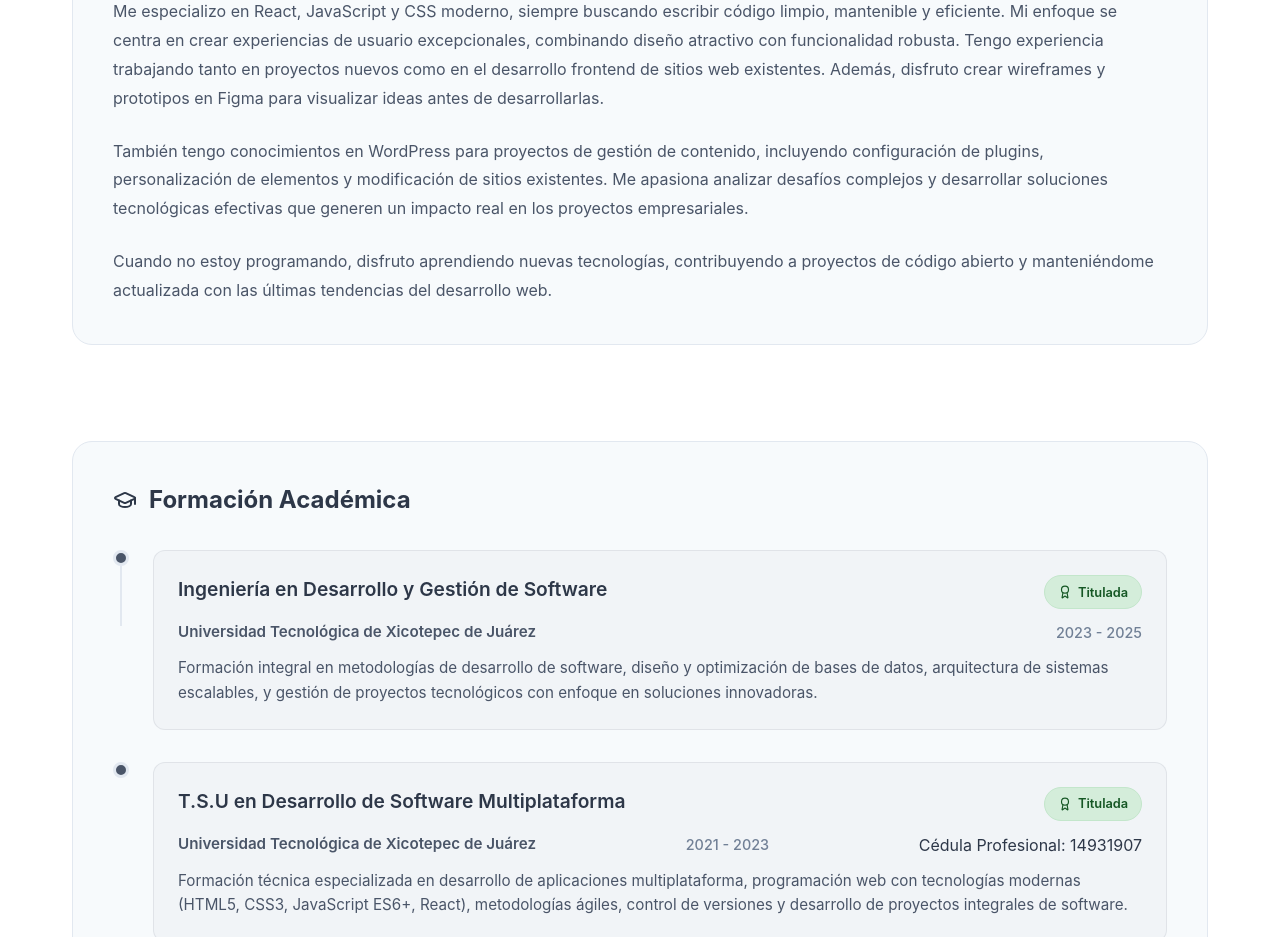
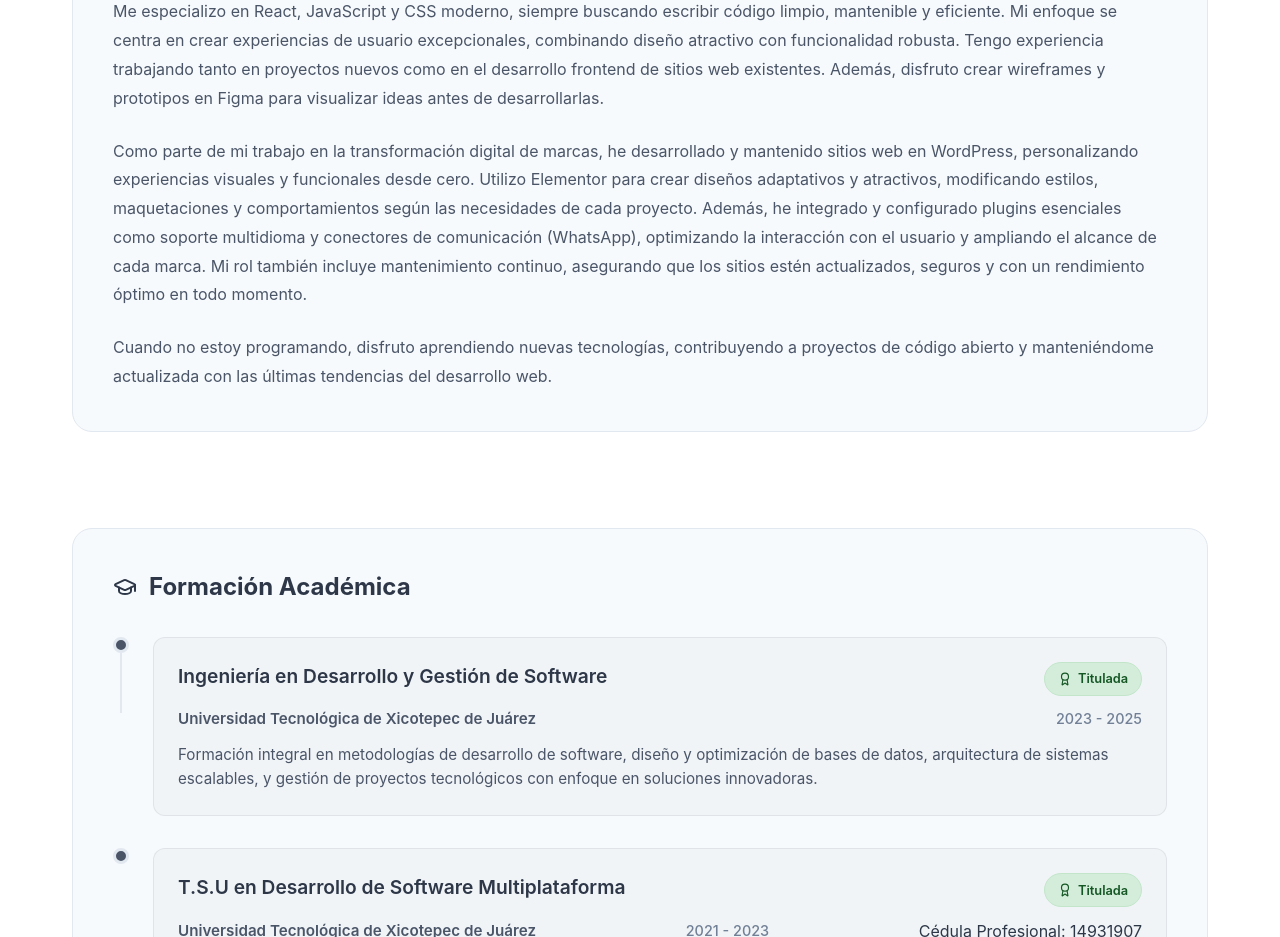
Before and after one commit to Jan-Amixtlan/My-PortafolioJann, a React (Vite) app: page / in a window 1280 px wide. Shown: the part 3520-4457 px from the top of the page. Built offline with nearby package versions, Linux system fonts and the light colour scheme.

Commit message:
fix: enhance personal description in About section to reflect WordPress development skills and project contributions

```diff
--- a/src/sections/About.jsx
+++ b/src/sections/About.jsx
@@ -74,11 +74,16 @@ const About = () => {
                 crear wireframes y prototipos en Figma para visualizar ideas antes de desarrollarlas.
               </p>
               <p>
-                También tengo conocimientos en WordPress para proyectos de gestión de contenido, incluyendo
-                configuración de plugins, personalización de elementos y modificación de sitios existentes.
-                Me apasiona analizar desafíos complejos y desarrollar soluciones tecnológicas efectivas que
-                generen un impacto real en los proyectos empresariales.
+                Como parte de mi trabajo en la transformación digital de marcas, he desarrollado y mantenido
+                sitios web en WordPress, personalizando experiencias visuales y funcionales desde cero.
+                Utilizo Elementor para crear diseños adaptativos y atractivos, modificando estilos,
+                maquetaciones y comportamientos según las necesidades de cada proyecto. Además, he integrado
+                y configurado plugins esenciales como soporte multidioma y conectores de comunicación (WhatsApp),
+                optimizando la interacción con el usuario y ampliando el alcance de cada marca. Mi rol también incluye
+                mantenimiento continuo, asegurando que los sitios estén actualizados, seguros y con un rendimiento óptimo
+                en todo momento.
               </p>
+
               <p>
                 Cuando no estoy programando, disfruto aprendiendo nuevas tecnologías, contribuyendo a
                 proyectos de código abierto y manteniéndome actualizada con las últimas tendencias del desarrollo web.
```
